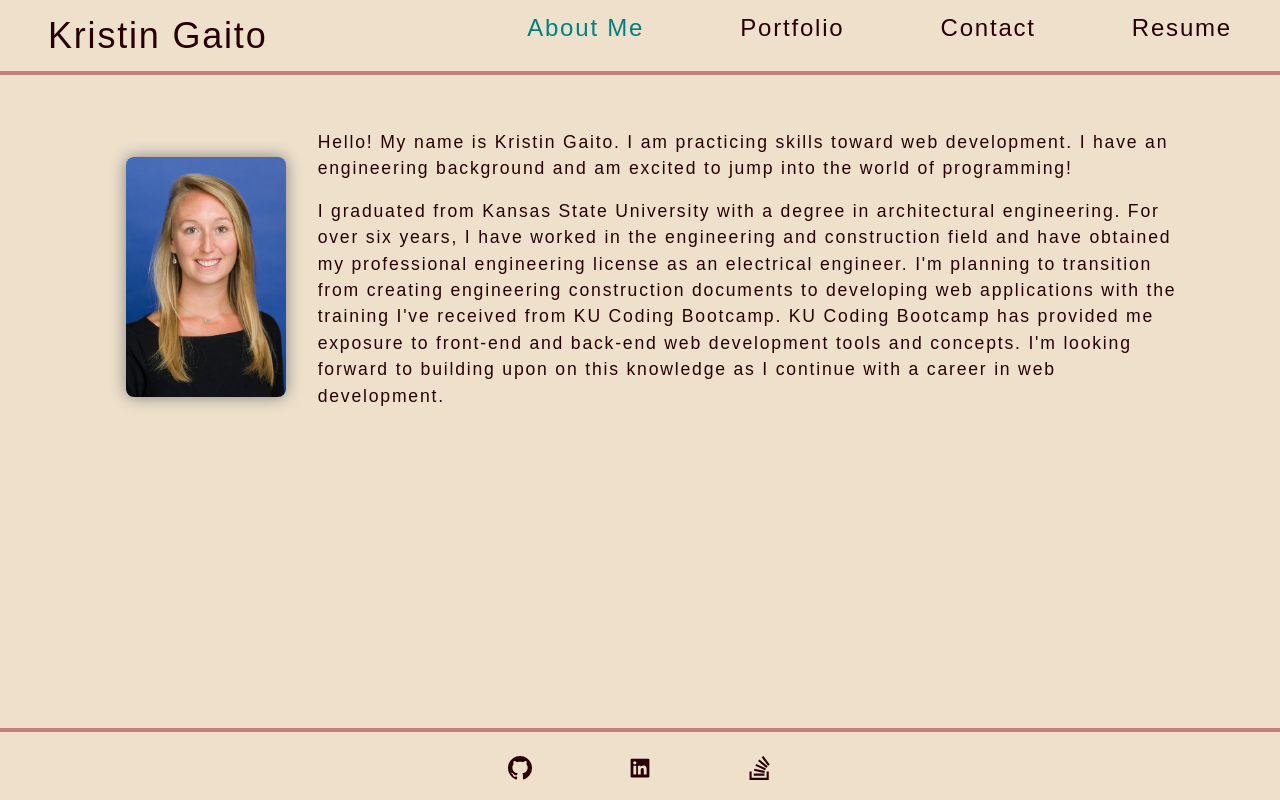
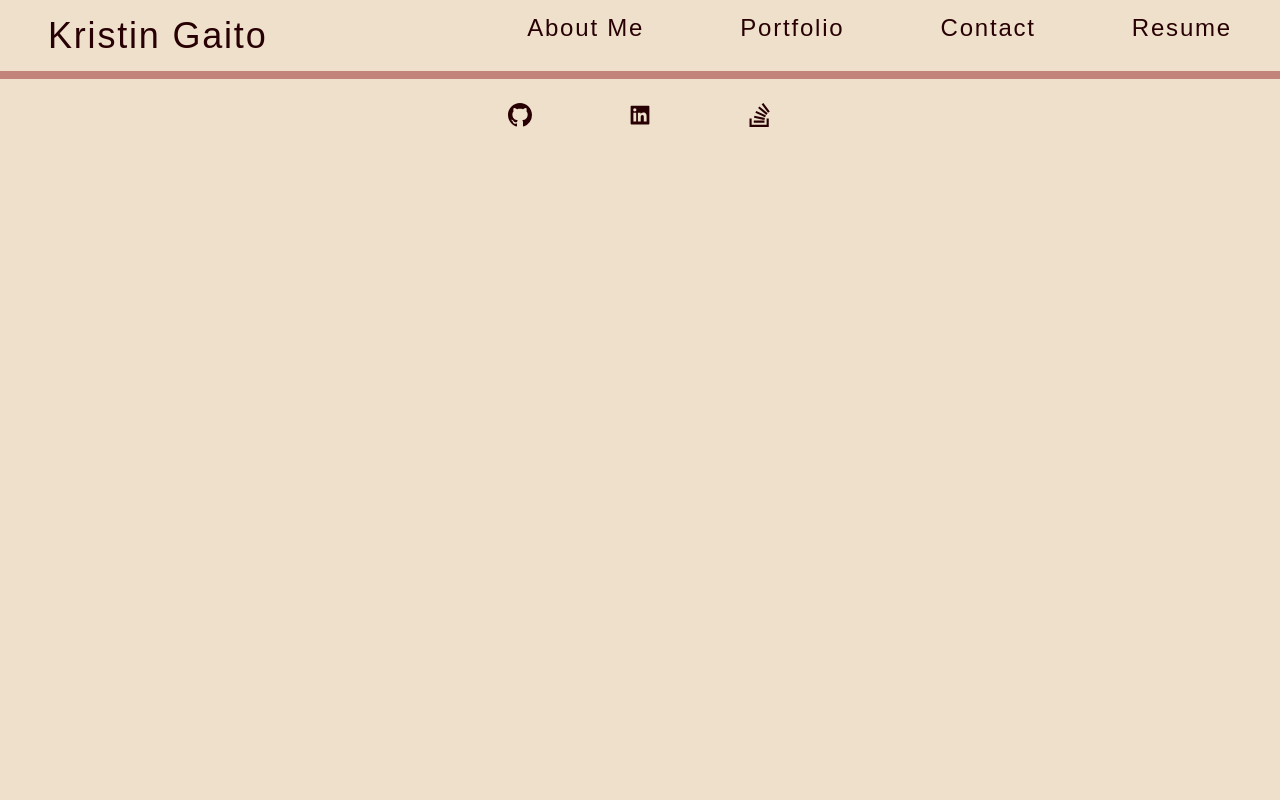
Before and after one commit to kngurley25/portfolio-spa, a React (Create React App) app: page / in a window 1280 px wide. Built offline with nearby package versions, Linux system fonts and the light colour scheme.

Commit message:
update home route

```diff
--- a/src/App.js
+++ b/src/App.js
@@ -13,7 +13,7 @@ function App() {
       <Router>
         <Header></Header>
         <Switch>
-          <Route exact path = "/" component = {About}></Route>
+          <Route exact path = "/portfolio-spa" component = {About}></Route>
           <Route exact path = "/Project" component = {Project}></Route>
           <Route exact path = "/ContactForm" component = {ContactForm}></Route>
           <Route exact path = "/Resume" component = {Resume}></Route>
--- a/src/components/Navigation/index.js
+++ b/src/components/Navigation/index.js
@@ -8,8 +8,8 @@ function Navigation() {
                 <li>
                     <NavLink
                     activeClassName="active"
-                    isActive={() => window.location.pathname === "/"}
-                    to="/"
+                    isActive={() => window.location.pathname === "/portfolio-spa"}
+                    to="/portfolio-spa"
                     >
                         About Me
                     </NavLink>
```
